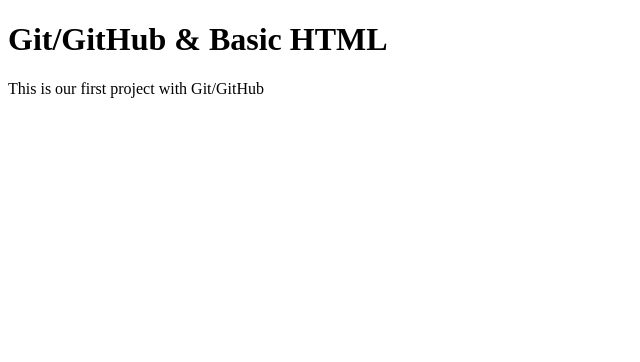
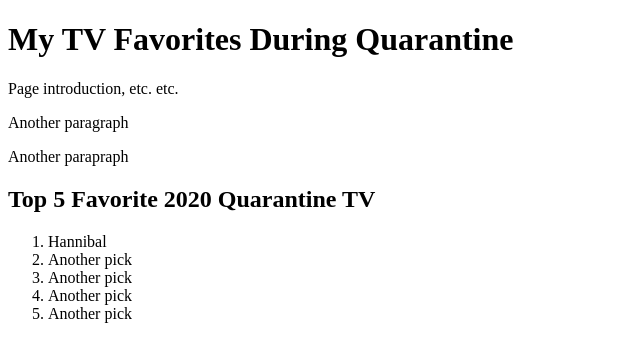
Before and after one commit to scsu-clarkm1-fall-2020-csc235/assignment-1-git-github-youxiv123, a plain HTML site: page index.html in a window 1280 px wide. Shown: the whole page, without its empty margins (0-640 px from the left). Drawn offline with Linux system fonts and the light colour scheme.

Commit message:
Update index.html

```diff
--- a/index.html
+++ b/index.html
@@ -8,8 +8,18 @@
     </head>
 
 <body>
-    <h1>Git/GitHub & Basic HTML</h1>
-    <p>This is our first project with Git/GitHub</p>
+    <h1>My TV Favorites During Quarantine</h1>
+    <p>Page introduction, etc. etc.</p>
+    <p>Another paragraph</p>
+    <p>Another parapraph</p>
+    <h2>Top 5 Favorite 2020 Quarantine TV</h2>
+<ol>
+    <li>Hannibal</li>
+    <li>Another pick</li>
+    <li>Another pick</li>
+    <li>Another pick</li>
+    <li>Another pick</li>
+</ol>
 
 </body>
 
```
